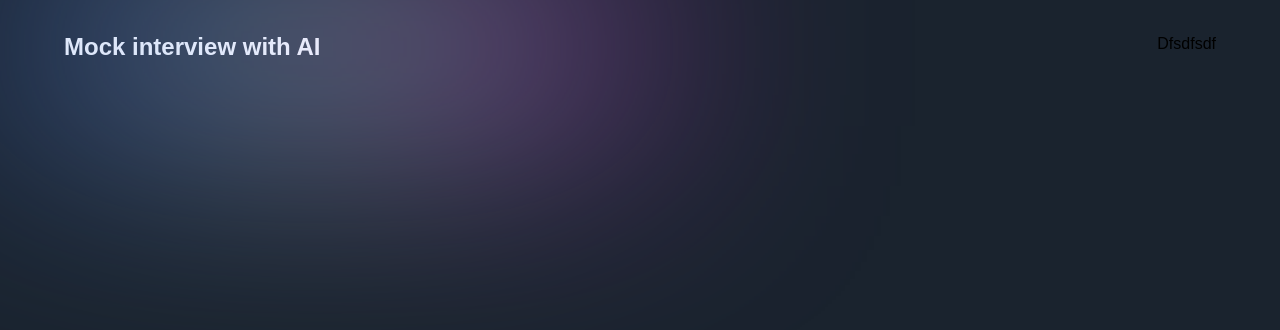
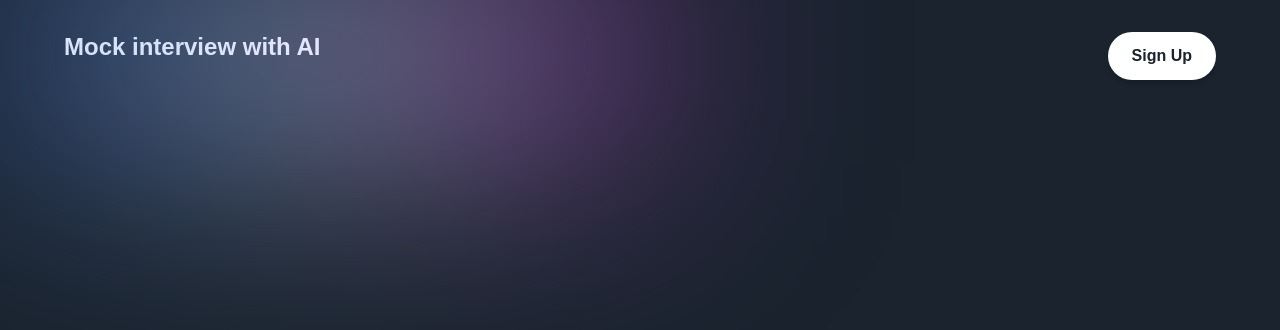
Before and after one commit to prajjwalhacker/next-auth, a Next.js app: page / in a window 1280 px wide. Shown: the top 330 px of the page. Built offline with nearby package versions, Linux system fonts and the light colour scheme; a web font is replaced by a local one.

Commit message:
sigup utton for me

```diff
--- a/src/app/_components/Navbar.tsx
+++ b/src/app/_components/Navbar.tsx
@@ -15,9 +15,9 @@ const Navbar = () => (
      <div className="font-extrabold text-[24px] leading-[30px] text-white">
         Mock interview with AI
      </div>
-     <div>
-        Dfsdfsdf
-     </div>
+     <button className="px-6 py-3 bg-white text-primary-black font-semibold rounded-full shadow-md hover:bg-gray-100 hover:shadow-lg transition duration-300 ease-in-out transform hover:-translate-y-1">
+        Sign Up
+     </button>
      </div>
   </motion.nav>
 );
```
